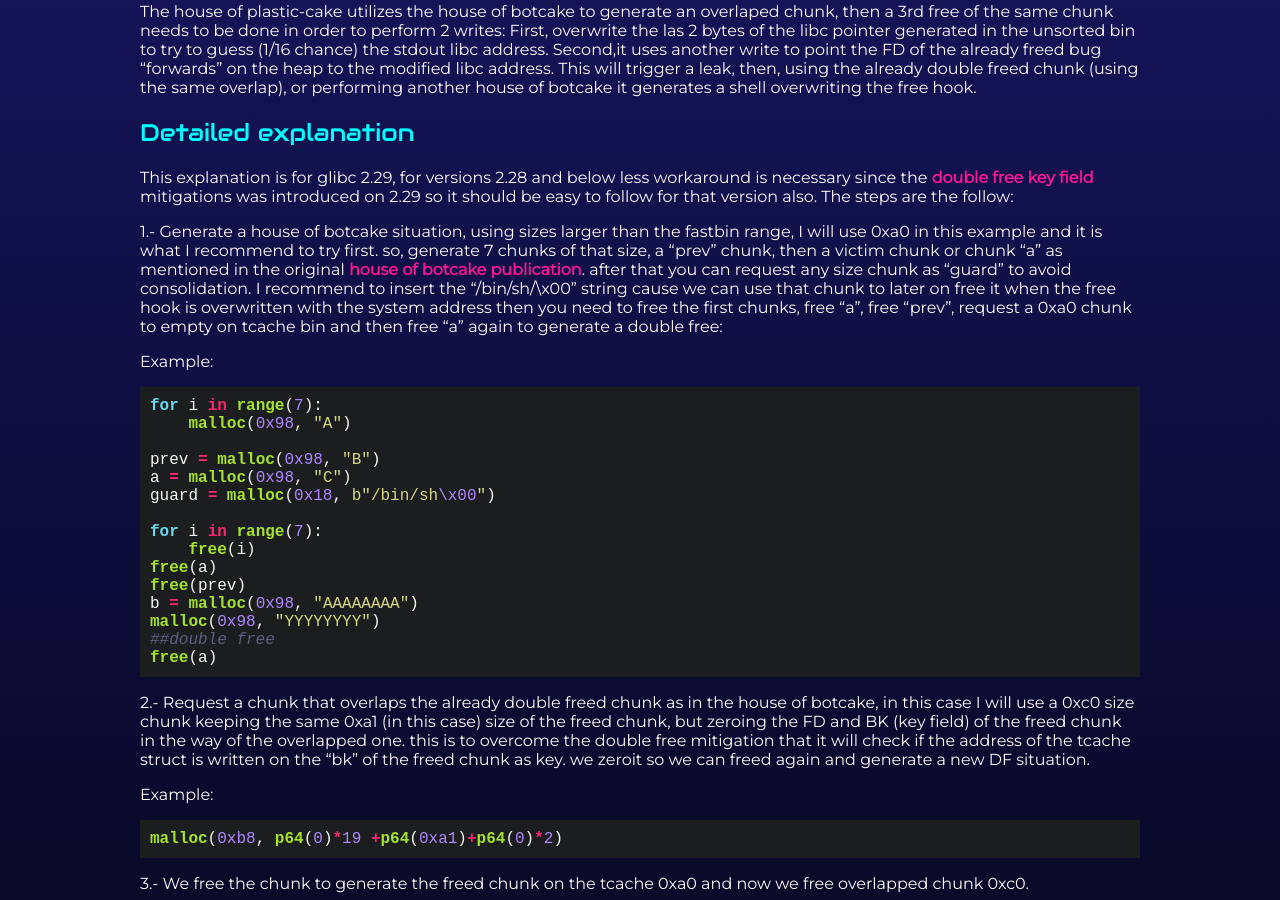
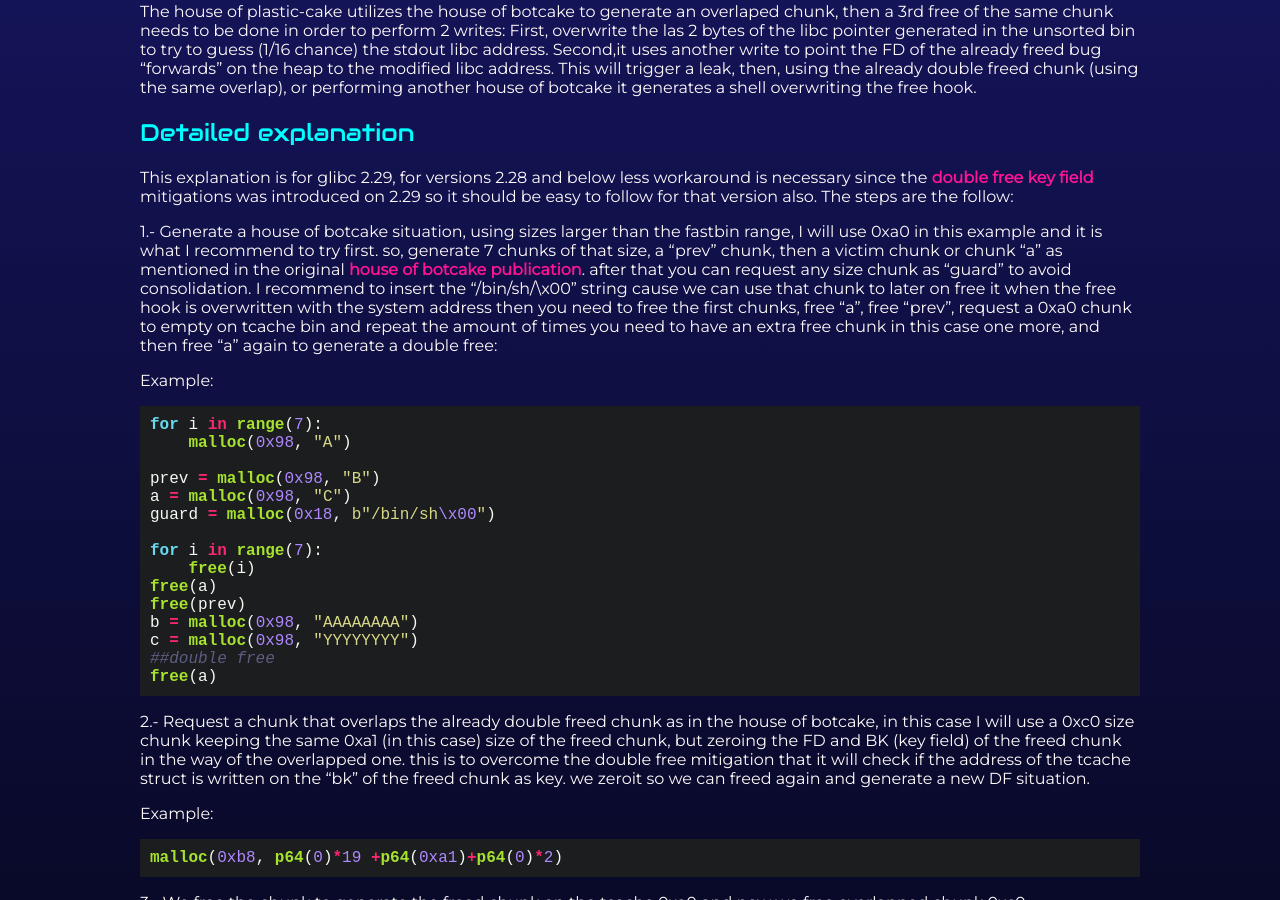
Before and after one commit to dplastico/dplastico.github.io, a Jekyll site: the page built from _posts/2021-10-17-Learning-Double-Restrictions:The-house-of-plastic-cake.md, in a window 1280 px wide and 900 px high, scrolled down 793 px. Built offline with Jekyll 4.4.1, drawn with Linux system fonts in a browser that asks for light colours; nearby versions of some CDN libraries.

Commit message:
house of plastic v1.6

````diff
--- a/_posts/2021-10-17-Learning-Double-Restrictions:The-house-of-plastic-cake.md
+++ b/_posts/2021-10-17-Learning-Double-Restrictions:The-house-of-plastic-cake.md
@@ -30,7 +30,7 @@ The house of plastic-cake utilizes the house of botcake to generate an overlaped
 
 This explanation is for glibc 2.29, for versions 2.28 and below less workaround is necessary since the [double free key field](https://blog.infosectcbr.com.au/2019/09/linux-heap-glibc-tcache-double-free.html) mitigations was introduced on 2.29 so it should be easy to follow for that version also. The steps are the follow:
 
-1.- Generate a house of botcake situation, using sizes larger than the fastbin range, I will use  0xa0 in this example and it is what I recommend to try first. so,  generate 7 chunks of that size, a "prev” chunk, then a victim chunk or chunk "a" as mentioned in the original [house of botcake publication](https://github.com/shellphish/how2heap/blob/master/glibc_2.31/house_of_botcake.c). after that you can request any size  chunk as "guard" to avoid consolidation. I recommend to insert the "/bin/sh/\x00" string cause we can use that chunk to later on free it when the free hook is overwritten with the system address then you need to free the first chunks, free "a", free "prev", request a 0xa0 chunk to empty on tcache bin and then free "a" again to generate a double free:
+1.- Generate a house of botcake situation, using sizes larger than the fastbin range, I will use  0xa0 in this example and it is what I recommend to try first. so,  generate 7 chunks of that size, a "prev” chunk, then a victim chunk or chunk "a" as mentioned in the original [house of botcake publication](https://github.com/shellphish/how2heap/blob/master/glibc_2.31/house_of_botcake.c). after that you can request any size  chunk as "guard" to avoid consolidation. I recommend to insert the "/bin/sh/\x00" string cause we can use that chunk to later on free it when the free hook is overwritten with the system address then you need to free the first chunks, free "a", free "prev", request a 0xa0 chunk to empty on tcache bin and repeat the amount of times you need to have an extra free chunk in this case one more, and then free "a" again to generate a double free:
 
 Example:
 ```python
@@ -46,7 +46,7 @@ for i in range(7):
 free(a)
 free(prev)
 b = malloc(0x98, "AAAAAAAA")
-malloc(0x98, "YYYYYYYY")
+c = malloc(0x98, "YYYYYYYY")
 ##double free
 free(a)
 ```
````
